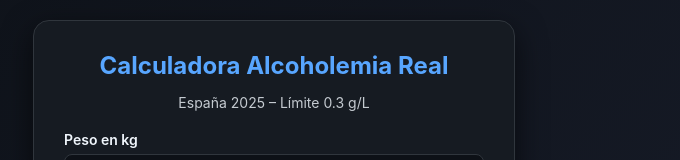
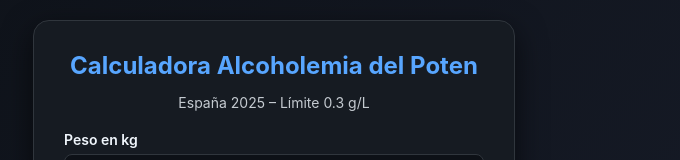
Before and after one commit to Adrianmoreno2005/alcohol, a plain HTML site: page index.html in a window 1280 px wide. Shown: the top 160 px of the page, without its empty margins (366-1046 px from the left). Drawn offline with Linux system fonts and the light colour scheme.

Commit message:
index.html

```diff
--- a/index.html
+++ b/index.html
@@ -100,7 +100,7 @@
 </head>
 <body>
     <div class="contenedor">
-        <h2>Calculadora Alcoholemia Real</h2>
+        <h2>Calculadora Alcoholemia del Poten</h2>
         <p style="text-align:center;font-size:14px;opacity:0.8;margin-bottom:20px;">
             España 2025 – Límite 0.3 g/L
         </p>
```
